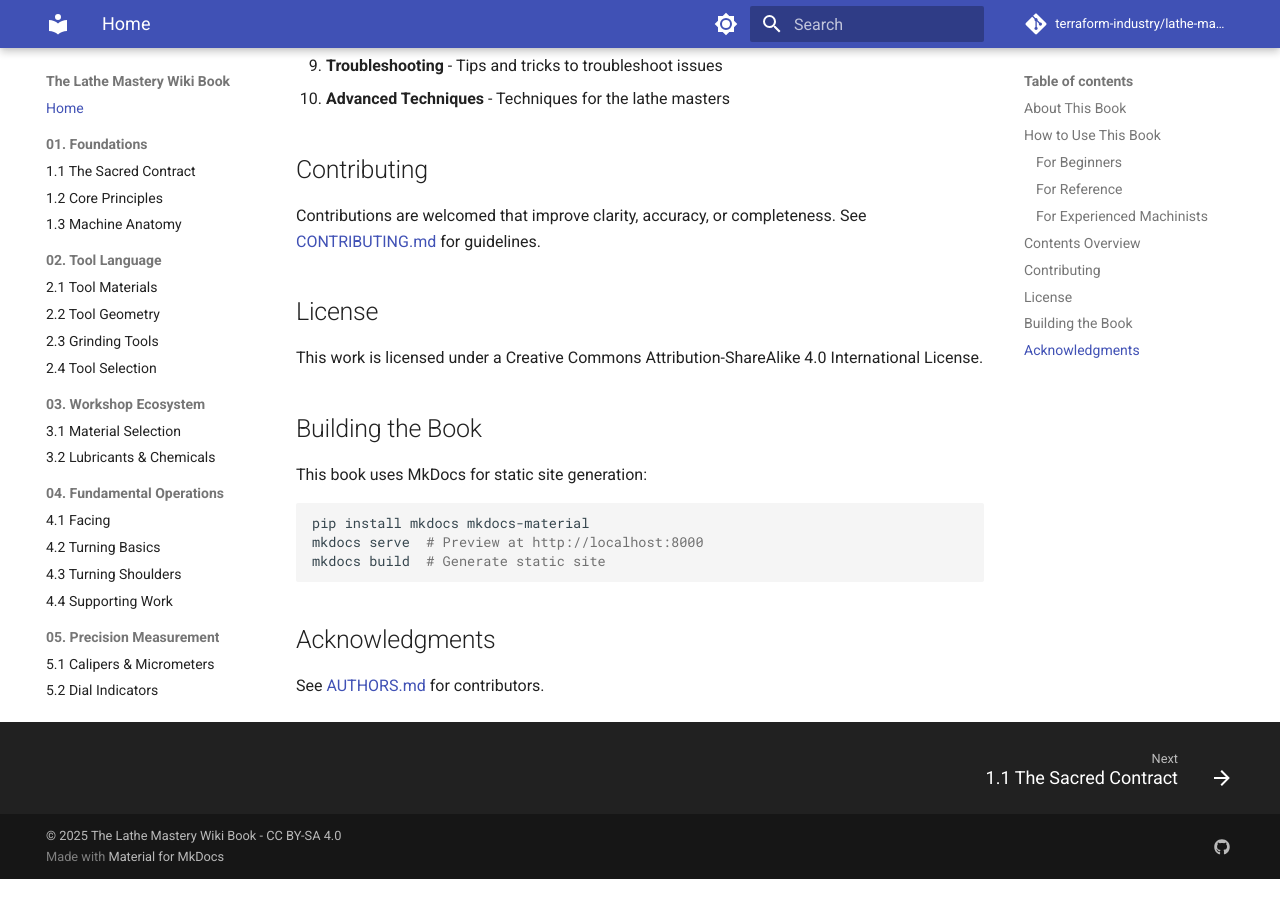
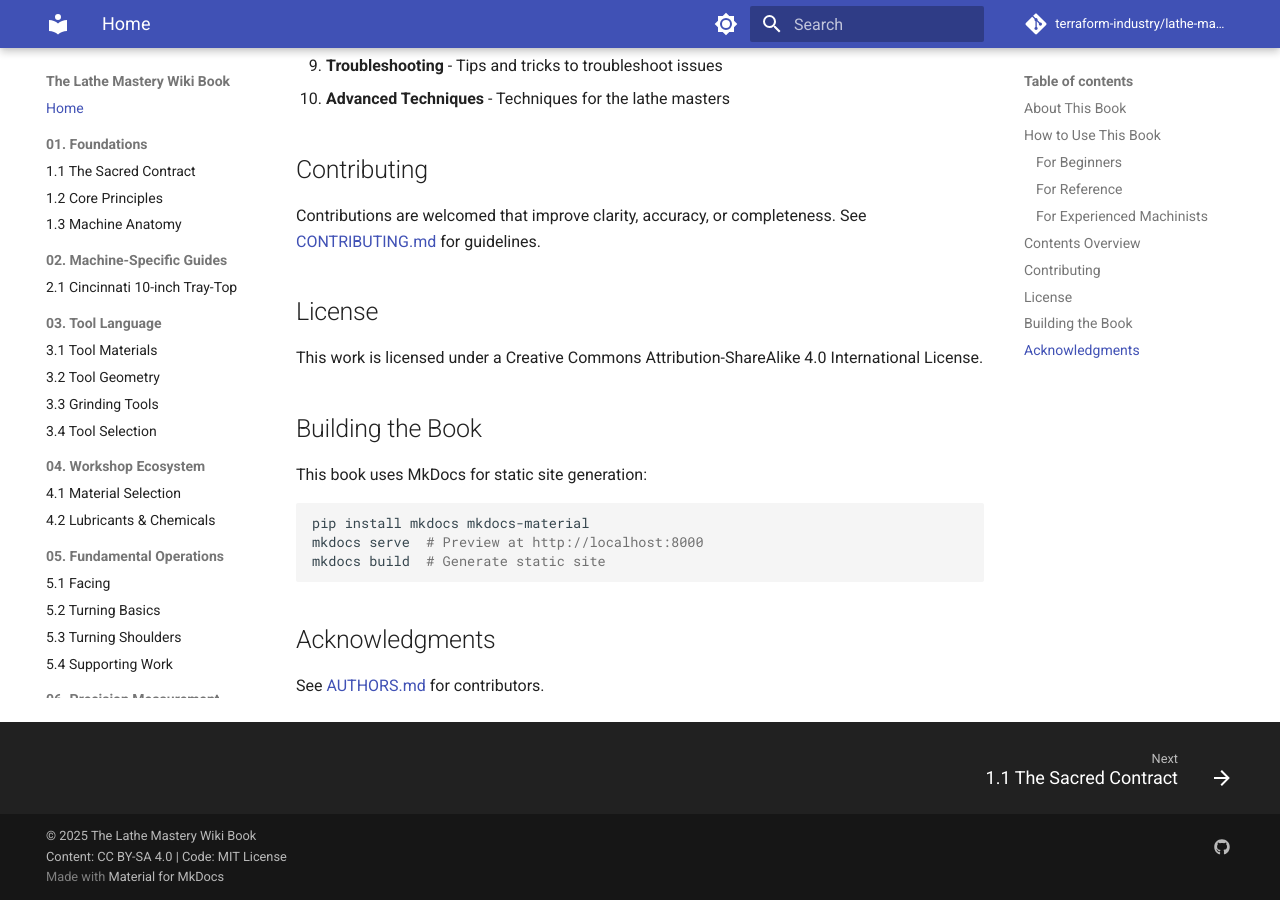
Before and after one commit to terraform-industry/lathe-mastery-wikibook, an MkDocs documentation site: the page built from docs/index.md, in a window 1280 px wide and 900 px high, scrolled down 1152 px. Built offline with MkDocs 1.6.1 and Material for MkDocs 9.7.7, drawn with Linux system fonts in a browser that asks for light colours; comment, search, counter and statistics services are not loaded; before the commit the page ends 2031 px from its top, so only the background shows below that.

Commit message:
reconfig site to add Cincinnati Lathe content

```diff
--- a/mkdocs.yml
+++ b/mkdocs.yml
@@ -63,44 +63,47 @@ nav:
     - 1.1 The Sacred Contract: 01-foundations/01-sacred-contract.md
     - 1.2 Core Principles: 01-foundations/02-core-principles.md
     - 1.3 Machine Anatomy: 01-foundations/03-machine-anatomy.md
-  - 02. Tool Language:
-    - 2.1 Tool Materials: 02-tool-language/01-tool-materials.md
-    - 2.2 Tool Geometry: 02-tool-language/02-geometry-basics.md
-    - 2.3 Grinding Tools: 02-tool-language/03-grinding-tools.md
-    - 2.4 Tool Selection: 02-tool-language/04-tool-selection.md
-  - 03. Workshop Ecosystem:
-    - 3.1 Material Selection: 03-workshop-ecosystem/01-material-selection.md
-    - 3.2 Lubricants & Chemicals: 03-workshop-ecosystem/02-lubricants-chemicals.md
-  - 04. Fundamental Operations:
-    - 4.1 Facing: 04-fundamental-operations/01-facing.md
-    - 4.2 Turning Basics: 04-fundamental-operations/02-turning-basics.md
-    - 4.3 Turning Shoulders: 04-fundamental-operations/03-turning-shoulders.md
-    - 4.4 Supporting Work: 04-fundamental-operations/04-supporting-work.md
-  - 05. Precision Measurement:
-    - 5.1 Calipers & Micrometers: 05-precision-measurement/01-calipers-micrometers.md
-    - 5.2 Dial Indicators: 05-precision-measurement/02-indicators.md
-    - 5.3 Specialized Gauges: 05-precision-measurement/03-specialized-gauges.md
-  - 06. Advanced Operations:
-    - 6.1 Drilling: 06-advanced-operations/01-drilling.md
-    - 6.2 Boring: 06-advanced-operations/02-boring.md
-    - 6.3 Trepanning: 06-advanced-operations/03-trepanning.md
-  - 07. Threading:
-    - 7.1 Taps & Dies: 07-threading/01-taps-and-dies.md
-    - 7.2 Single-Point Threading: 07-threading/02-single-point-threading.md
-    - 7.3 Internal Threading: 07-threading/03-internal-threading.md
-  - 08. Critical Operations:
-    - 8.1 Parting: 08-critical-operations/01-parting.md
-    - 8.2 Surface Finish: 08-critical-operations/02-surface-finish.md
-    - 8.3 Speeds & Feeds: 08-critical-operations/03-speeds-and-feeds.md
-  - 09. Troubleshooting:
-    - 9.1 Defeating Chatter: 09-troubleshooting/01-defeating-chatter.md
-    - 9.2 Deburring: 09-troubleshooting/02-deburring.md
-  - 10. Advanced Techniques:
-    - 10.1 Radius Turning: 10-advanced-techniques/01-radius-turning.md
-    - 10.2 Project Planning: 10-advanced-techniques/02-project-planning.md
+  - 02. Machine-Specific Guides:
+    - 2.1 Cincinnati 10-inch Tray-Top: 02-machine-guides/01-cincinnati-10in-tray-top.md
+  - 03. Tool Language:
+    - 3.1 Tool Materials: 03-tool-language/01-tool-materials.md
+    - 3.2 Tool Geometry: 03-tool-language/02-geometry-basics.md
+    - 3.3 Grinding Tools: 03-tool-language/03-grinding-tools.md
+    - 3.4 Tool Selection: 03-tool-language/04-tool-selection.md
+  - 04. Workshop Ecosystem:
+    - 4.1 Material Selection: 04-workshop-ecosystem/01-material-selection.md
+    - 4.2 Lubricants & Chemicals: 04-workshop-ecosystem/02-lubricants-chemicals.md
+  - 05. Fundamental Operations:
+    - 5.1 Facing: 05-fundamental-operations/01-facing.md
+    - 5.2 Turning Basics: 05-fundamental-operations/02-turning-basics.md
+    - 5.3 Turning Shoulders: 05-fundamental-operations/03-turning-shoulders.md
+    - 5.4 Supporting Work: 05-fundamental-operations/04-supporting-work.md
+  - 06. Precision Measurement:
+    - 6.1 Calipers & Micrometers: 06-precision-measurement/01-calipers-micrometers.md
+    - 6.2 Dial Indicators: 06-precision-measurement/02-indicators.md
+    - 6.3 Specialized Gauges: 06-precision-measurement/03-specialized-gauges.md
+  - 07. Advanced Operations:
+    - 7.1 Drilling: 07-advanced-operations/01-drilling.md
+    - 7.2 Boring: 07-advanced-operations/02-boring.md
+    - 7.3 Trepanning: 07-advanced-operations/03-trepanning.md
+  - 08. Threading:
+    - 8.1 Taps & Dies: 08-threading/01-taps-and-dies.md
+    - 8.2 Single-Point Threading: 08-threading/02-single-point-threading.md
+    - 8.3 Internal Threading: 08-threading/03-internal-threading.md
+  - 09. Critical Operations:
+    - 9.1 Parting: 09-critical-operations/01-parting.md
+    - 9.2 Surface Finish: 09-critical-operations/02-surface-finish.md
+    - 9.3 Speeds & Feeds: 09-critical-operations/03-speeds-and-feeds.md
+  - 10. Troubleshooting:
+    - 10.1 Defeating Chatter: 10-troubleshooting/01-defeating-chatter.md
+    - 10.2 Deburring: 10-troubleshooting/02-deburring.md
+  - 11. Advanced Techniques:
+    - 11.1 Radius Turning: 11-advanced-techniques/01-radius-turning.md
+    - 11.2 Project Planning: 11-advanced-techniques/02-project-planning.md
   - Contributing: CONTRIBUTING.md
   - Authors: AUTHORS.md
   - Changelog: CHANGELOG.md
+  - License: LICENSE.md
 
 extra:
   social:
@@ -108,5 +111,6 @@ extra:
       link: https://github.com/JoNilsson/lathe-mastery-wikibook
 
 copyright: |
-  &copy; 2025 <a href="https://github.com/JoNilsson/lathe-mastery-wikibook"  target="_blank" rel="noopener">The Lathe Mastery Wiki Book</a> -
-  <a href="https://creativecommons.org/licenses/by-sa/4.0/"  target="_blank" rel="noopener">CC BY-SA 4.0</a>
+  &copy; 2025 <a href="https://github.com/JoNilsson/lathe-mastery-wikibook"  target="_blank" rel="noopener">The Lathe Mastery Wiki Book</a><br>
+  Content: <a href="https://creativecommons.org/licenses/by-sa/4.0/"  target="_blank" rel="noopener">CC BY-SA 4.0</a> |
+  Code: <a href="/LICENSE/"  target="_blank" rel="noopener">MIT License</a>
```
